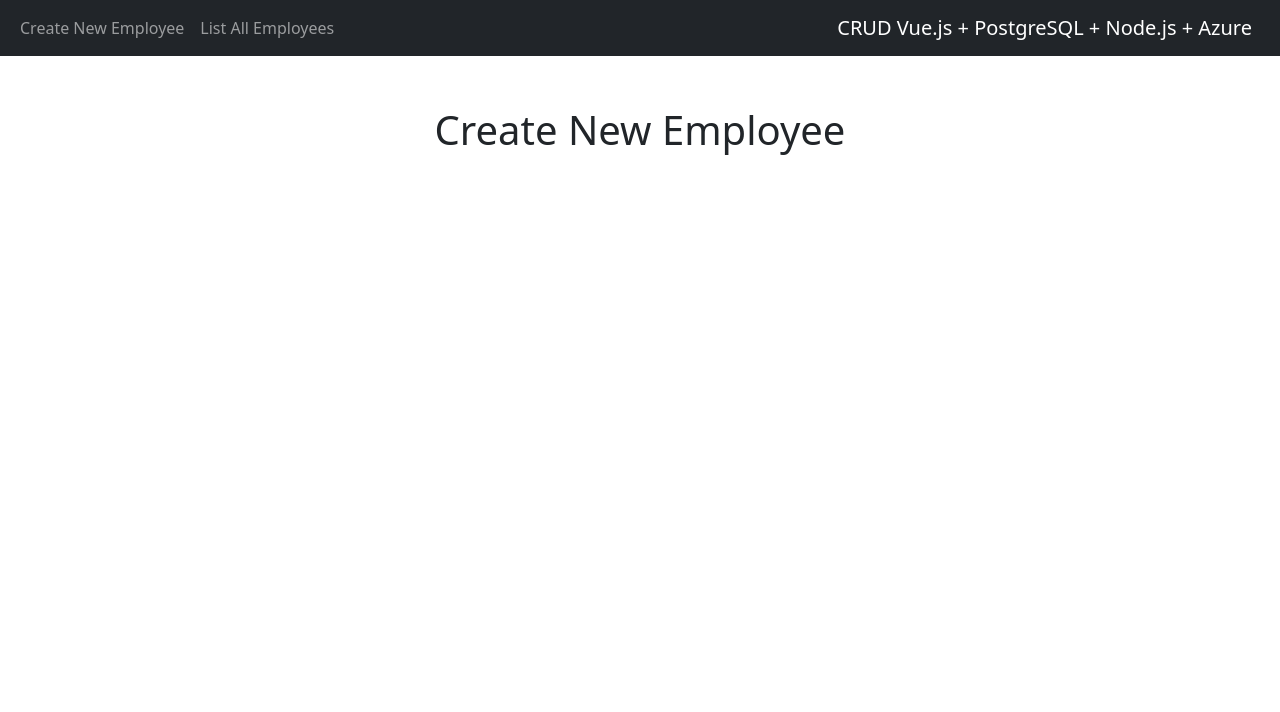
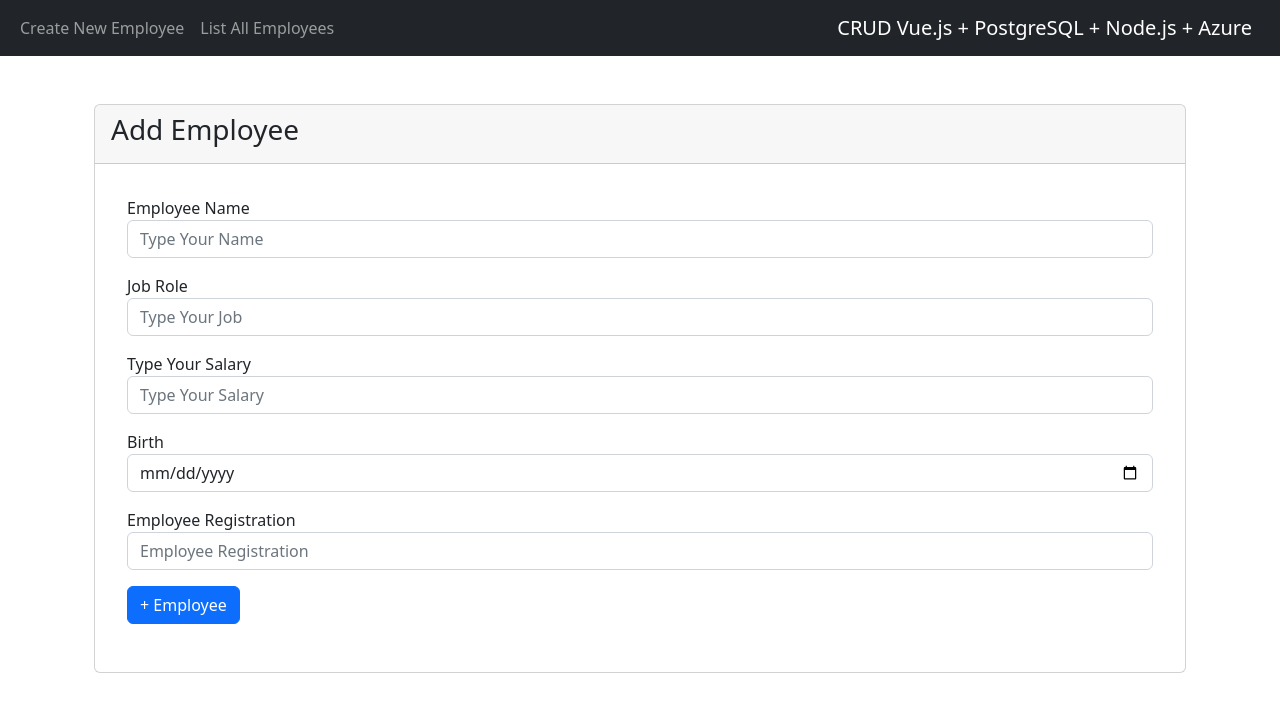
Before and after one commit to HansKinkelaar/VueJS, a Vue app in the folder front-vue-v2/: page / in a window 1280 px wide. Shown: the top 712 px of the page. Built offline with nearby package versions, Linux system fonts and the light colour scheme; what vue-sweetalert2 would draw is missing.

Commit message:
Criacao do formulario CreateEmployee

```diff
--- a/front-vue-v2/src/App.vue
+++ b/front-vue-v2/src/App.vue
@@ -20,18 +20,8 @@
     </nav>
     <!--FIM NAVBAR-->
 
-    <div class="container">
+    <div class="container mt-5">
       <router-view></router-view>
     </div>
   </div>
 </template>
-
-<style>
-
-.container {
-  margin-top: 50px;
-  display: flex;
-  justify-content: center;
-  }
-
-</style>
--- a/front-vue-v2/src/components/pages/create-employee/CreateEmployeeComponent.vue
+++ b/front-vue-v2/src/components/pages/create-employee/CreateEmployeeComponent.vue
@@ -1,17 +1,96 @@
 <template>
-    <div>
-        <h1>Create New Employee</h1>
+  <div class="container">
+    <div class="card">
+      <div class="card-header">
+        <h3>Add Employee</h3>
+      </div>
+      <div class="card-body m-3">
+        <form @submit.prevent="CreateNewEmployee">
+
+          <!-- INÍCIO BLOCO: Employee Name -->
+          <div class="mb-3">
+            <label class="font-weight-bold">Employee Name</label>
+            <input
+              type="text"
+              placeholder="Type Your Name"
+              class="form-control"
+              v-model="employee.name">
+          </div>
+          <!-- FIM BLOCO: Employee Name -->
+
+          <!-- INÍCIO BLOCO: Job Role -->
+          <div class="mb-3">
+            <label class="font-weight-bold">Job Role</label>
+            <input
+              type="text"
+             placeholder="Type Your Job"
+             class="form-control"
+             v-model="employee.job_role">
+          </div>
+          <!-- FIM BLOCO: Job Role -->
+
+          <!-- INÍCIO BLOCO: Salary -->
+          <div class="mb-3 form-group">
+            <label class="font-weight-bold">Type Your Salary</label>
+            <input
+              type="number"
+              placeholder="Type Your Salary"
+              class="form-control"
+              v-model="employee.salary">
+           </div>
+          <!-- FIM BLOCO: Salary -->
+
+          <!-- INÍCIO BLOCO: Birth -->
+          <div class="mb-3">
+            <label class="font-weight-bold">Birth</label>
+            <input
+              type="date"
+              placeholder="YYYY/MM/DD"
+              class="form-control"
+              v-model="employee.birth">
+          </div>
+          <!-- FIM BLOCO: Birth -->
+
+          <!-- INÍCIO BLOCO: Employee Registration -->
+          <div class="mb-3">
+            <label class="font-weight-bold">Employee Registration</label>
+            <input
+              type="text"
+              placeholder="Employee Registration"
+              class="form-control"
+              v-model="employee.employee_registration">
+          </div>
+            <!-- FIM BLOCO: Employee Registration -->
+          <div class="mb-3">
+            <button class="btn btn-primary" type="submit">+ Employee</button>
+          </div>
+
+        </form>
+      </div>
     </div>
+  </div>
 </template>
 
 <script>
-
 export default {
-  name: 'CreateEmployeeComponent',
+  components: {
+    name: 'CreateEmployeeComponent',
+  },
   data() {
     return {
+      employee: {
+        name: '',
+        job_role: '',
+        salary: '',
+        birth: '',
+        employee_registration: '',
+      },
+    };
+  },
+  methods: {
+    handleSubmitForm() {
 
-    };
+    },
   },
 };
 </script>
```
